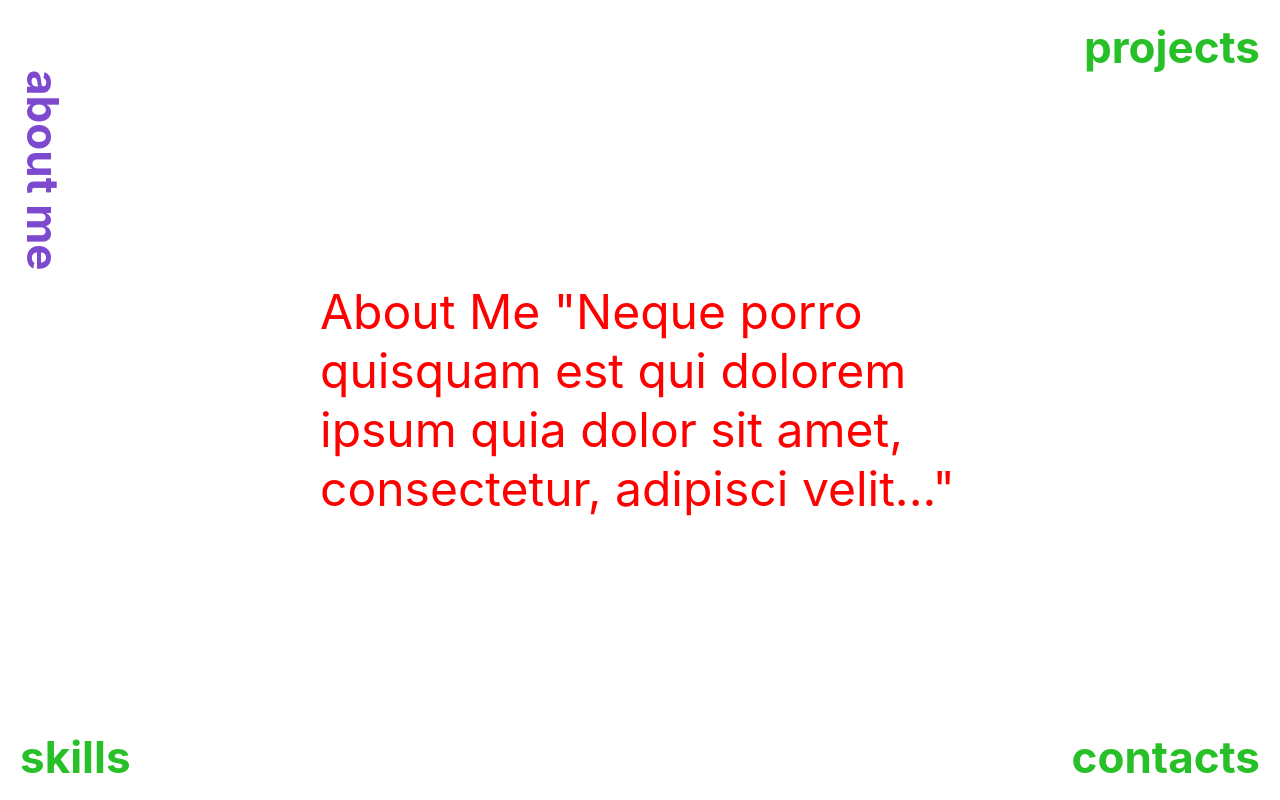
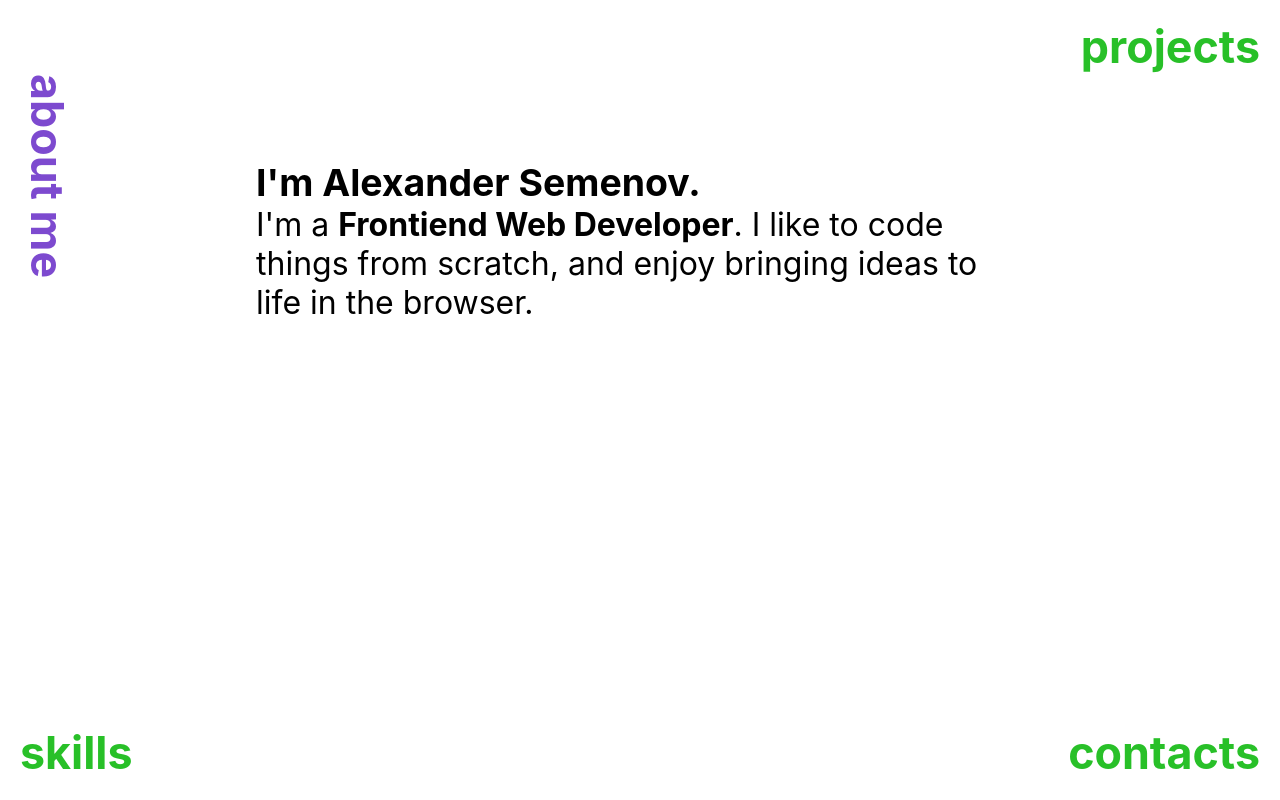
Before and after one commit to SemenovDeveloper/portfolio, a React (Create React App) app: page / in a window 1280 px wide. Built offline with nearby package versions, Linux system fonts and the light colour scheme.

Commit message:
About text and styling

```diff
--- a/src/App.css
+++ b/src/App.css
@@ -6,26 +6,24 @@
 body {
   color: #28c028; }
 
-h1 {
-  font-size: 2.75rem; }
-
 .static-about {
   position: absolute;
   margin: 20px;
-  height: 50px;
   cursor: pointer;
+  z-index: 999;
+  font-size: 1.75vw;
   top: 0%;
   left: 0%; }
 
 .rotate-about {
-  transition: transform 1s linear;
+  transition: transform 0.5s linear;
   transform-style: preserve-3D;
   color: #7d4acf;
   transform-origin: bottom left;
   transform: rotate(90deg); }
 
 .rotate-back-about {
-  transition: transform 1s linear;
+  transition: transform 0.5s linear;
   transform-style: preserve-3D;
   color: #7d4acf;
   color: #28c028;
@@ -35,20 +33,21 @@ h1 {
 .static-projects {
   position: absolute;
   margin: 20px;
-  height: 50px;
   cursor: pointer;
+  z-index: 999;
+  font-size: 1.75vw;
   top: 0%;
   right: 0%; }
 
 .rotate-projects {
-  transition: transform 1s linear;
+  transition: transform 0.5s linear;
   transform-style: preserve-3D;
   color: #7d4acf;
   transform-origin: bottom right;
   transform: rotate(-90deg); }
 
 .rotate-back-projects {
-  transition: transform 1s linear;
+  transition: transform 0.5s linear;
   transform-style: preserve-3D;
   color: #7d4acf;
   color: #28c028;
@@ -58,20 +57,21 @@ h1 {
 .static-skills {
   position: absolute;
   margin: 20px;
-  height: 50px;
   cursor: pointer;
+  z-index: 999;
+  font-size: 1.75vw;
   bottom: 0%;
   left: 0%; }
 
 .rotate-skills {
-  transition: transform 1s linear;
+  transition: transform 0.5s linear;
   transform-style: preserve-3D;
   color: #7d4acf;
   transform-origin: top left;
   transform: rotate(-90deg); }
 
 .rotate-back-skills {
-  transition: transform 1s linear;
+  transition: transform 0.5s linear;
   transform-style: preserve-3D;
   color: #7d4acf;
   color: #28c028;
@@ -81,20 +81,21 @@ h1 {
 .static-contacts {
   position: absolute;
   margin: 20px;
-  height: 50px;
   cursor: pointer;
+  z-index: 999;
+  font-size: 1.75vw;
   bottom: 0%;
   right: 0%; }
 
 .rotate-contacts {
-  transition: transform 1s linear;
+  transition: transform 0.5s linear;
   transform-style: preserve-3D;
   color: #7d4acf;
   transform-origin: top right;
   transform: rotate(90deg); }
 
 .rotate-back-contacts {
-  transition: transform 1s linear;
+  transition: transform 0.5s linear;
   transform-style: preserve-3D;
   color: #7d4acf;
   transform-origin: top right;
@@ -103,8 +104,8 @@ h1 {
 
 #content {
   position: absolute;
-  top: 50%;
-  left: 50%;
-  font-size: 3rem;
-  color: red;
-  transform: translateX(-50%) translateY(-50%); }
+  top: 20%;
+  right: 20%;
+  left: 20%;
+  font-size: 2rem;
+  color: black; }
--- a/src/App.js
+++ b/src/App.js
@@ -45,9 +45,7 @@ function App() {
             ? <Projects />
             : content === "skills"
               ? <Skills />
-              : content === "contacts"
-                ? <Contacts />
-                : null
+              : <Contacts />
       }</div>
     </div>
   );
--- a/src/App.scss
+++ b/src/App.scss
@@ -1,12 +1,13 @@
 @mixin static {
   position: absolute;
   margin: 20px;
-  height: 50px;
   cursor: pointer;
+  z-index: 999;
+  font-size: 1.75vw;
 }
 
 @mixin rotate {
-  transition: transform 1s linear;
+  transition: transform 0.5s linear;
   transform-style: preserve-3D;
   color: rgb(125, 74, 207);
 }
@@ -21,9 +22,9 @@ body {
   color: rgb(40, 192, 40);
 }
 
-h1{
-  font-size: 2.75rem;
-}
+// h1{
+//   font-size: 2.75rem;
+// }
 
 .static-about {
   @include static;
@@ -104,9 +105,9 @@ h1{
 
 #content {
   position: absolute;
-  top: 50%;
-  left: 50%;
-  font-size: 3rem;
-  color:red;
-  transform: translateX(-50%) translateY(-50%);
+  top: 20%;
+  right: 20%;
+  left: 20%;
+  font-size: 2rem;
+  color:rgb(0, 0, 0);
 }
--- a/src/Components/AboutMe.js
+++ b/src/Components/AboutMe.js
@@ -2,8 +2,9 @@ import React from "react";
 
 function AboutMe () {
   return (
-    <div>About Me
-    "Neque porro quisquam est qui dolorem ipsum quia dolor sit amet, consectetur, adipisci velit..."
+    <div>
+      <h3>I'm Alexander Semenov.</h3>
+      <p>I'm a <b>Frontiend Web Developer</b>. I like to code things from scratch, and enjoy bringing ideas to life in the browser.</p>
   </div>
   )
 }
```
Also changed, not shown: src/App.min.css (+1 -1 lines).
